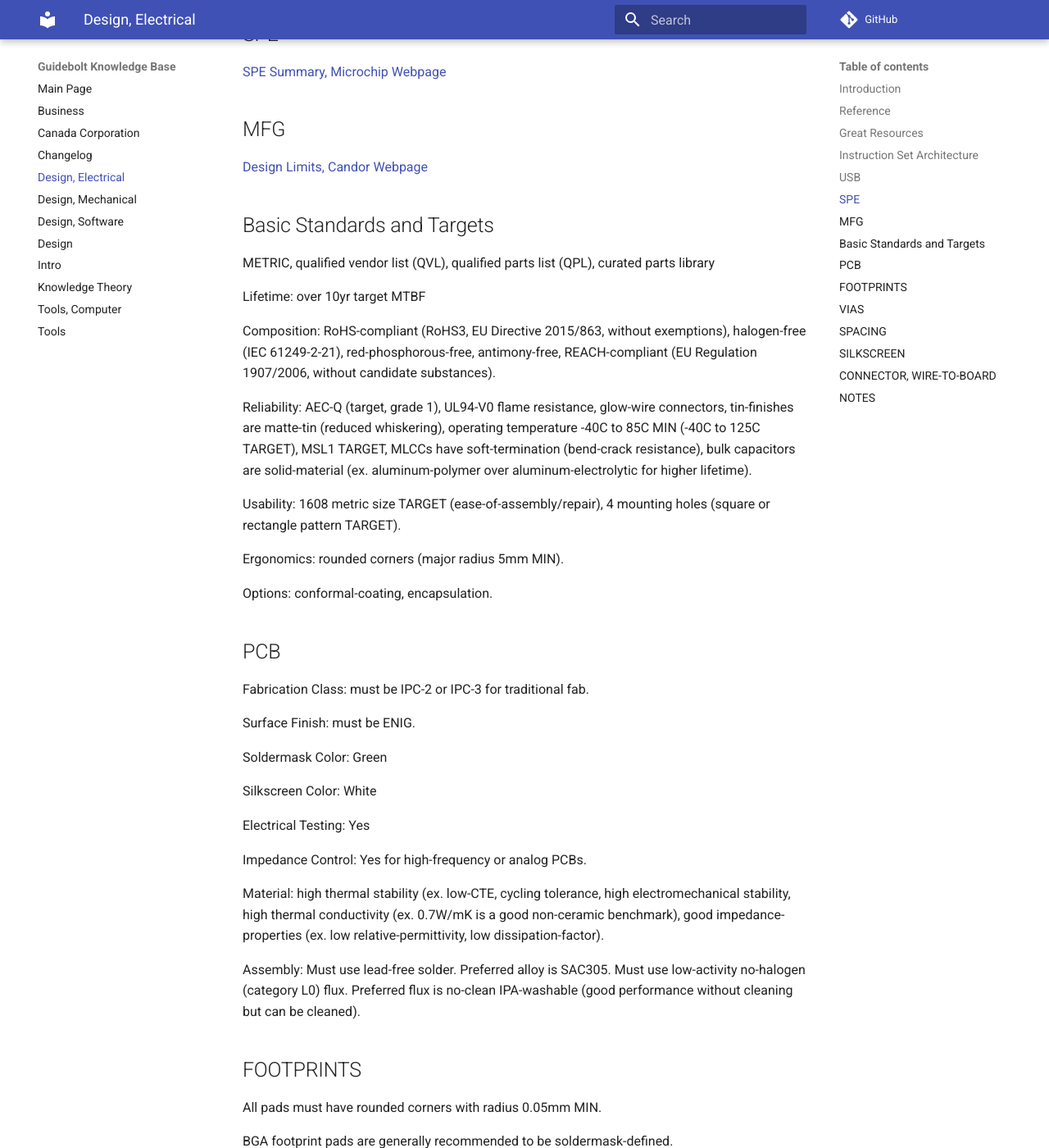
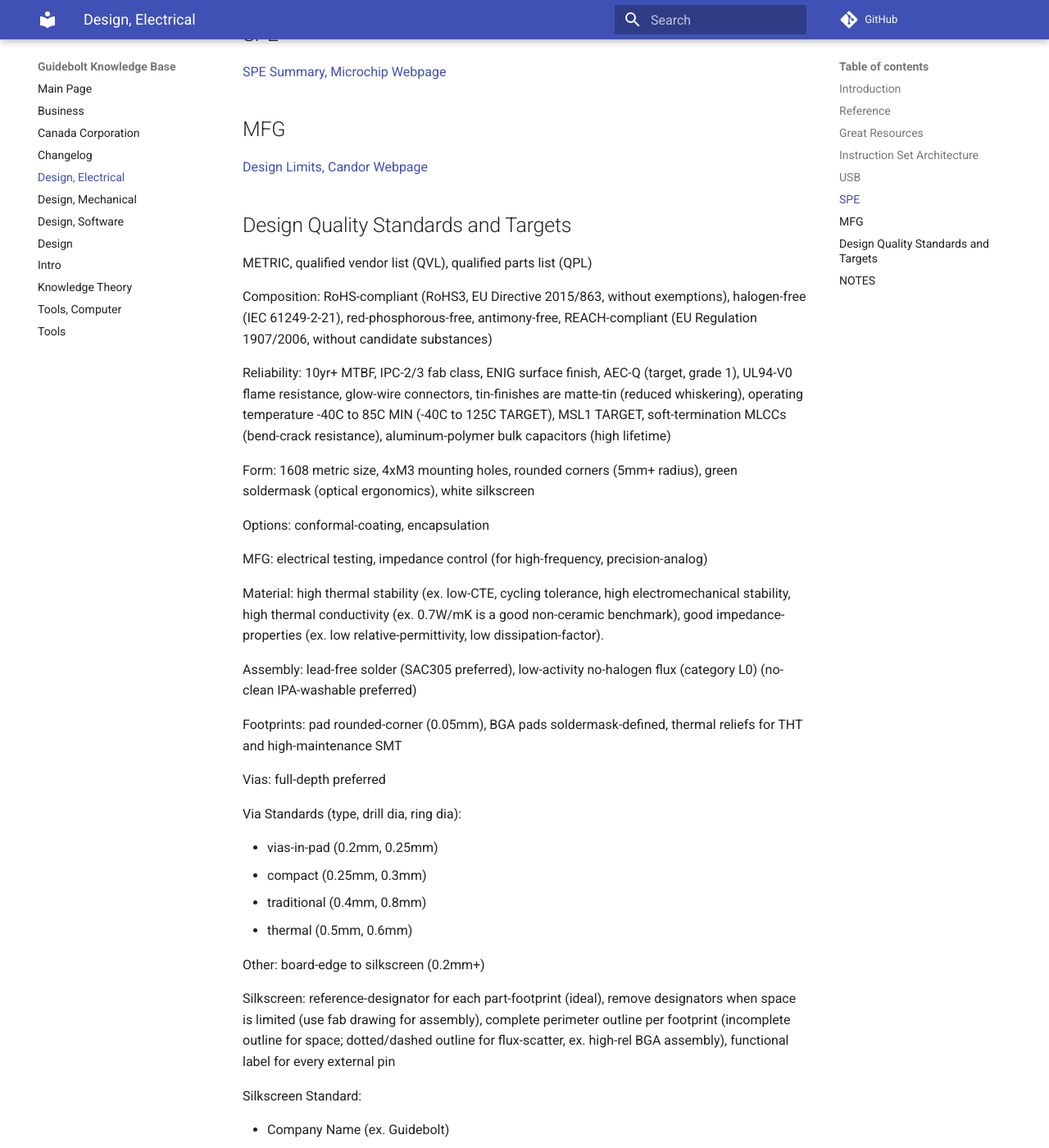
Before and after one commit to Guidebolt/knowledge, an MkDocs documentation site: the page built from docs/design-elec.md, in a window 1280 px wide and 1400 px high, scrolled down 1478 px. Shown: the whole window at 82% size. Built offline with MkDocs 1.6.1 and Material for MkDocs 9.7.7, drawn with Linux system fonts in a browser that asks for light colours; comment, search, counter and statistics services are not loaded; some of the changed text lies outside the part shown.

Commit message:
elec pcb targets cleanup

````diff
--- a/docs/design-elec.md
+++ b/docs/design-elec.md
@@ -50,138 +50,52 @@ AMD, Intel, Nvidia
 
 [Design Limits, Candor Webpage](https://www.candorind.com/design-limits/)
 
-## Basic Standards and Targets
+## Design Quality Standards and Targets
 
-METRIC, qualified vendor list (QVL), qualified parts list (QPL), curated parts library
+METRIC, qualified vendor list (QVL), qualified parts list (QPL)
 
-Lifetime: over 10yr target MTBF
+Composition: RoHS-compliant (RoHS3, EU Directive 2015/863, without exemptions), halogen-free (IEC 61249-2-21), red-phosphorous-free, antimony-free, REACH-compliant (EU Regulation 1907/2006, without candidate substances)
 
-Composition: RoHS-compliant (RoHS3, EU Directive 2015/863, without exemptions), halogen-free (IEC 61249-2-21), red-phosphorous-free, antimony-free, REACH-compliant (EU Regulation 1907/2006, without candidate substances).
+Reliability: 10yr+ MTBF, IPC-2/3 fab class, ENIG surface finish, AEC-Q (target, grade 1), UL94-V0 flame resistance, glow-wire connectors, tin-finishes are matte-tin (reduced whiskering), operating temperature -40C to 85C MIN (-40C to 125C TARGET), MSL1 TARGET, soft-termination MLCCs (bend-crack resistance), aluminum-polymer bulk capacitors (high lifetime)
 
-Reliability: AEC-Q (target, grade 1), UL94-V0 flame resistance, glow-wire connectors, tin-finishes are matte-tin (reduced whiskering), operating temperature -40C to 85C MIN (-40C to 125C TARGET), MSL1 TARGET, MLCCs have soft-termination (bend-crack resistance), bulk capacitors are solid-material (ex. aluminum-polymer over aluminum-electrolytic for higher lifetime).
+Form: 1608 metric size, 4xM3 mounting holes, rounded corners (5mm+ radius), green soldermask (optical ergonomics), white silkscreen
 
-Usability: 1608 metric size TARGET (ease-of-assembly/repair), 4 mounting holes (square or rectangle pattern TARGET).
+Options: conformal-coating, encapsulation
 
-Ergonomics: rounded corners (major radius 5mm MIN).
-
-Options: conformal-coating, encapsulation.
-
-## PCB
-
-Fabrication Class: must be IPC-2 or IPC-3 for traditional fab.
-
-Surface Finish: must be ENIG.
-
-Soldermask Color: Green
-
-Silkscreen Color: White
-
-Electrical Testing: Yes
-
-Impedance Control: Yes for high-frequency or analog PCBs.
+MFG: electrical testing, impedance control (for high-frequency, precision-analog)
 
 Material: high thermal stability (ex. low-CTE, cycling tolerance, high electromechanical stability, high thermal conductivity (ex. 0.7W/mK is a good non-ceramic benchmark), good impedance-properties (ex. low relative-permittivity, low dissipation-factor).
 
-Assembly: Must use lead-free solder. Preferred alloy is SAC305. Must use low-activity no-halogen (category L0) flux. Preferred flux is no-clean IPA-washable (good performance without cleaning but can be cleaned).
+Assembly: lead-free solder (SAC305 preferred), low-activity no-halogen flux (category L0) (no-clean IPA-washable preferred)
 
-## FOOTPRINTS
+Footprints: pad rounded-corner (0.05mm), BGA pads soldermask-defined, thermal reliefs for THT and high-maintenance SMT
 
-All pads must have rounded corners with radius 0.05mm MIN.
+Vias: full-depth preferred
 
-BGA footprint pads are generally recommended to be soldermask-defined.
+Via Standards (type, drill dia, ring dia):
 
-SMT pads and reflow THT pads can be solid-connected to conductor-planes.
+* vias-in-pad (0.2mm, 0.25mm)
+* compact (0.25mm, 0.3mm)
+* traditional (0.4mm, 0.8mm)
+* thermal (0.5mm, 0.6mm)
 
-Easy-maintenance SMT pads and selective THT pads should have thermal-reliefs.
+Other: board-edge to silkscreen (0.2mm+)
 
-## VIAS
+Silkscreen: reference-designator for each part-footprint (ideal), remove designators when space is limited (use fab drawing for assembly), complete perimeter outline per footprint (incomplete outline for space; dotted/dashed outline for flux-scatter, ex. high-rel BGA assembly), functional label for every external pin
 
-We prefer full-depth vias (normal plated-thru-hole, no blind or buried).
-
-Vias-in-pad are good for space and thermals. We use them with exposed-pad-ICs when we have space.
-
-Via sizes:
-
-```
-Drill Dia, Annular Ring Dia
-
-Small: 0.2mm, 0.25mm (vias-in-pad standard)
-
-Compact: 0.25mm, 0.3mm (advanced-fab standard)
-
-Normal: 0.4mmm, 0.8mm (traditional-fab standard)
-
-0.4/0.8 is the default via size in Kicad (popular). It requires a large-enough drill bit that breaks/wears less than smaller sizes (cost-effective).
-
-Easy: 0.5mm, 1.2mm (IPC-2221 Level-A)
-
-```
-
-## SPACING
-
-board-edge to silkscreen, min 0.2mm
-
-board-edge to external-layer-conductor, min 0.25mm
-
-board-edge to internal-layer-conductor, min 0.5mm
-
-board-edge to hole-edge, minimum 1mm
-
-via-hole-edge to pad-edge spacing, minimum 0.2mm
-
-via-hole-edge to via-hole-edge spacing, minimum 0.5mm
-
-Footprints are spaced to support part-holding with tweezers (0.8mm tip-thickness).
-
-Same-net pads can be closer together. Different-net pads should be further apart.
-
-## SILKSCREEN
-
-Attempt to have a reference-designator for each part-footprint.
-
-Attempt to have a complete perimeter outline per part-footprint. In some cases a broken/dotted line is important for flux-scatter (ex.  high-reliability BGA assembly).
-
-Must have a functional-label per external-pin.
-
-MINIMUM:
+Silkscreen Standard:
 
 * Company Name (ex. Guidebolt)
 * Part ID (ex. SOMEPART-MK1R3)
 * Batch ID (ex. 2021-01-20_XYZFAB)
 * MFG Origin (ex. Made in Canada with imported parts)
 
-SPECIAL:
-
-* flammability marker (ex. UL94V-0)
-* WEEE directive marker
-* RoHS
-* REACH
-* CE
-* UL Recognized
-* UL Listed
-
-## CONNECTOR, WIRE-TO-BOARD
-
-MOLEX, BOARD-IN, 2.5MM
-
-Our STANDARD for high-reliability non-detaching signal and low-power applications.
-
-[PRODUCT OVERVIEW](http://www.literature.molex.com/SQLImages/kelmscott/Molex/PDF_Images/987652-2132.PDF)
-
-[PRODUCT SPECIFICATION](https://www.molex.com/pdm_docs/ps/2124150000PS-000.pdf)
-
-```
-Designed for automotive and industrial applications at -40C to 125C operating temp (with heat-resistant wire) and compatible with FLRY wire sizes (0.22mm², 0.35mm²).
-
-Design is thru-hole and non-detachable (header-terminal assembly) for high-reliability. Contact resistance remains <10mohm after 50G shock, 48hr salt-spray, 40min ammonia-exposure (NH3), or 24hr sulfur-exposure (SO2).
-
-RoHS-compliant, REACH-compliant, Halogen-Free (fully; header, terminal).
-```
-
-MOLEX, PICO-LOCK, 2MM
-
-RoHS-compliant, REACH-compliant, Halogen-Free (fully; header, receptacle, terminal).
+Special Markings: flammability (ex. UL94V-0), WEEE directive, RoHS, REACH, CE, UL Recognized, UL Listed
 
 ## NOTES
 
 When current flows through a trace, its temperature approaches infinity; when a soldering tip touches a pad, its temperature approaches the tip temperature.
+
+Footprints are spaced to support part-holding with tweezers (0.8mm tip-thickness).
+
+Same-net pads can be closer together. Different-net pads should be further apart.
````
Also changed, not shown: docs/README.md (+1 -1 lines).
